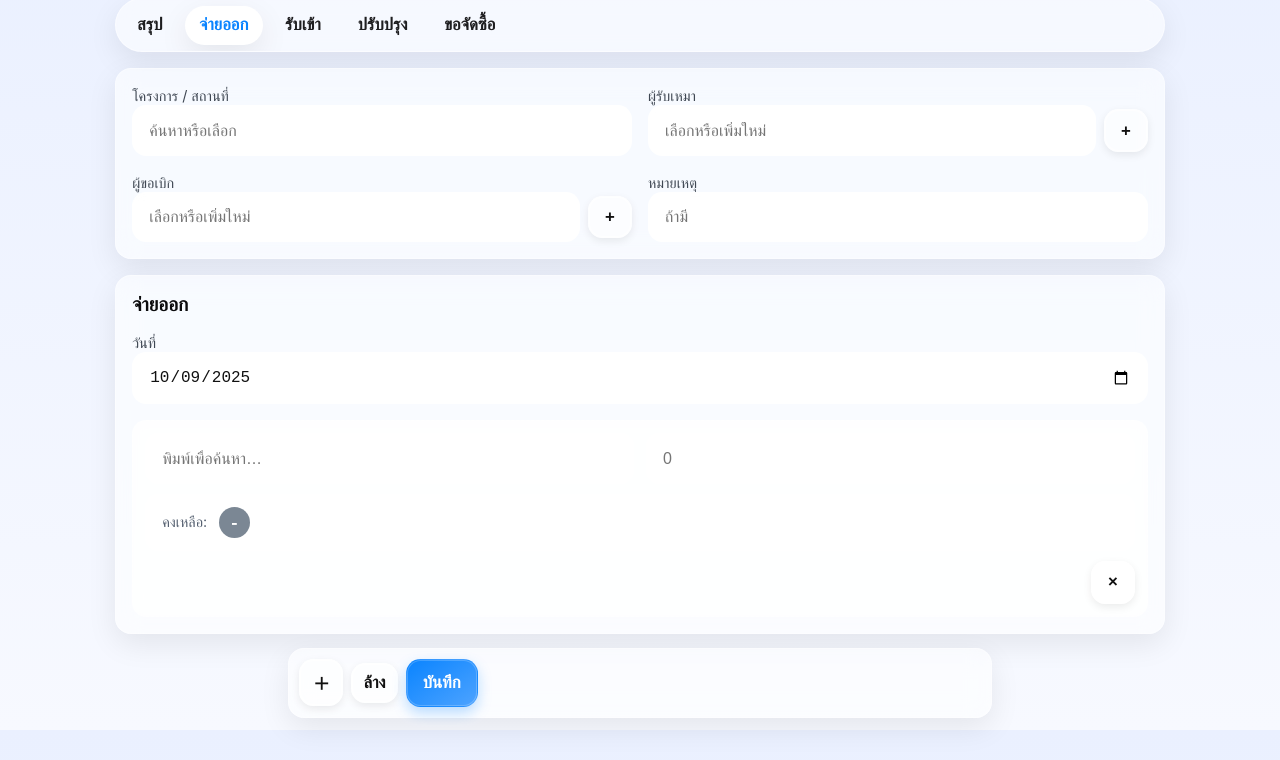
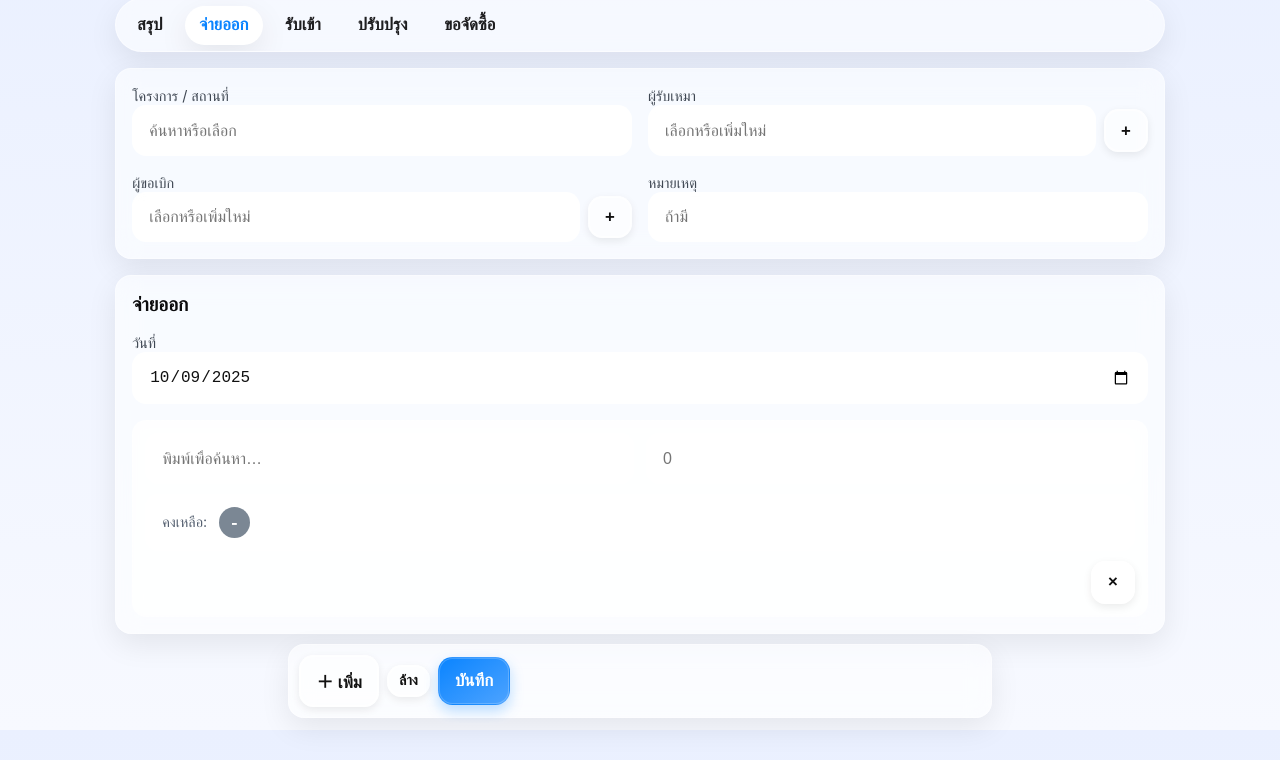
Before and after one commit to laughoutloudjune-wq/stockmovement, a plain HTML site: page Index.html in a window 1280 px wide. Both pictures are taken after a click on the button "จ่ายออก". Shown: the part 70-830 px from the top of the page. Drawn offline with Linux system fonts and the light colour scheme; no server answers.

Commit message:
Update Index.html

```diff
--- a/Index.html
+++ b/Index.html
@@ -104,7 +104,8 @@
     box-shadow:0 6px 14px rgba(10,132,255,.28), inset 0 0 0 1px rgba(255,255,255,.2)
   }
   .btn.icon{ flex:0 0 auto; width:2.75rem; min-width:2.75rem; padding:.65rem 0; text-align:center }
-  .btn.small{ padding:.55rem .7rem; font-weight:700 }
+  .btn.small {padding: .4rem .7rem;font-size: var(--fs-xs);font-weight: 700;}
+
 
   .card{ padding:var(--space-3); display:flex; flex-direction:column; gap:var(--space-3) }
   .card h3{ margin:0; font-size:var(--fs-md) }
@@ -372,8 +373,8 @@
 
 <!-- Floating toolbar (glass) -->
 <div class="toolbar glass" id="toolbar" aria-live="polite" role="region">
-  <!-- Swapped: Add first; Reset smaller -->
-  <button class="btn icon" id="addLineBtn" type="button" title="เพิ่มรายการ">＋</button>
+  <!-- Add = normal, Reset = small, Submit = normal -->
+  <button class="btn" id="addLineBtn" type="button" title="เพิ่มรายการ">＋ เพิ่ม</button>
   <button class="btn small" id="resetBtn" type="button">ล้าง</button>
   <button class="btn primary" id="submitBtn" type="button">บันทึก</button>
 </div>
```
